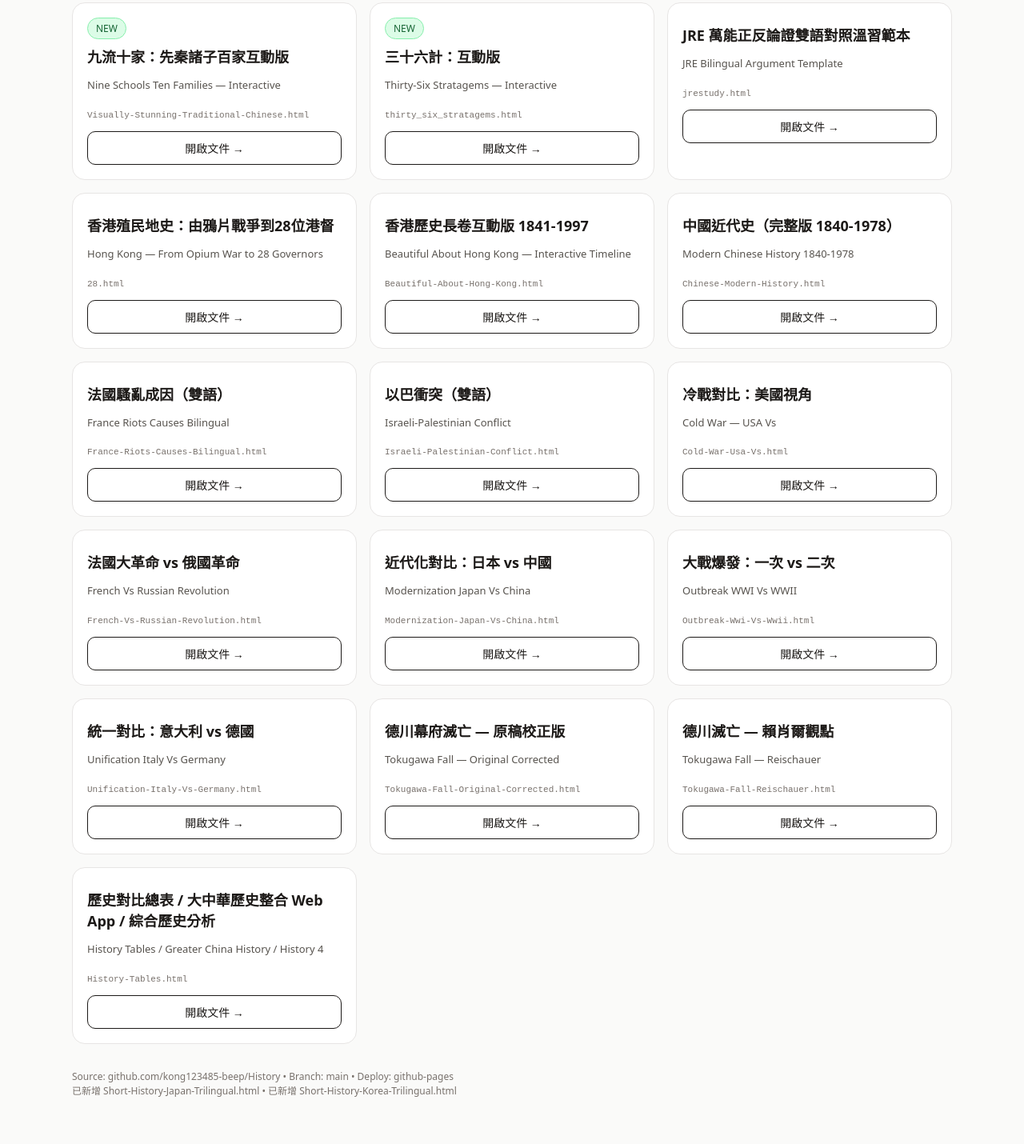
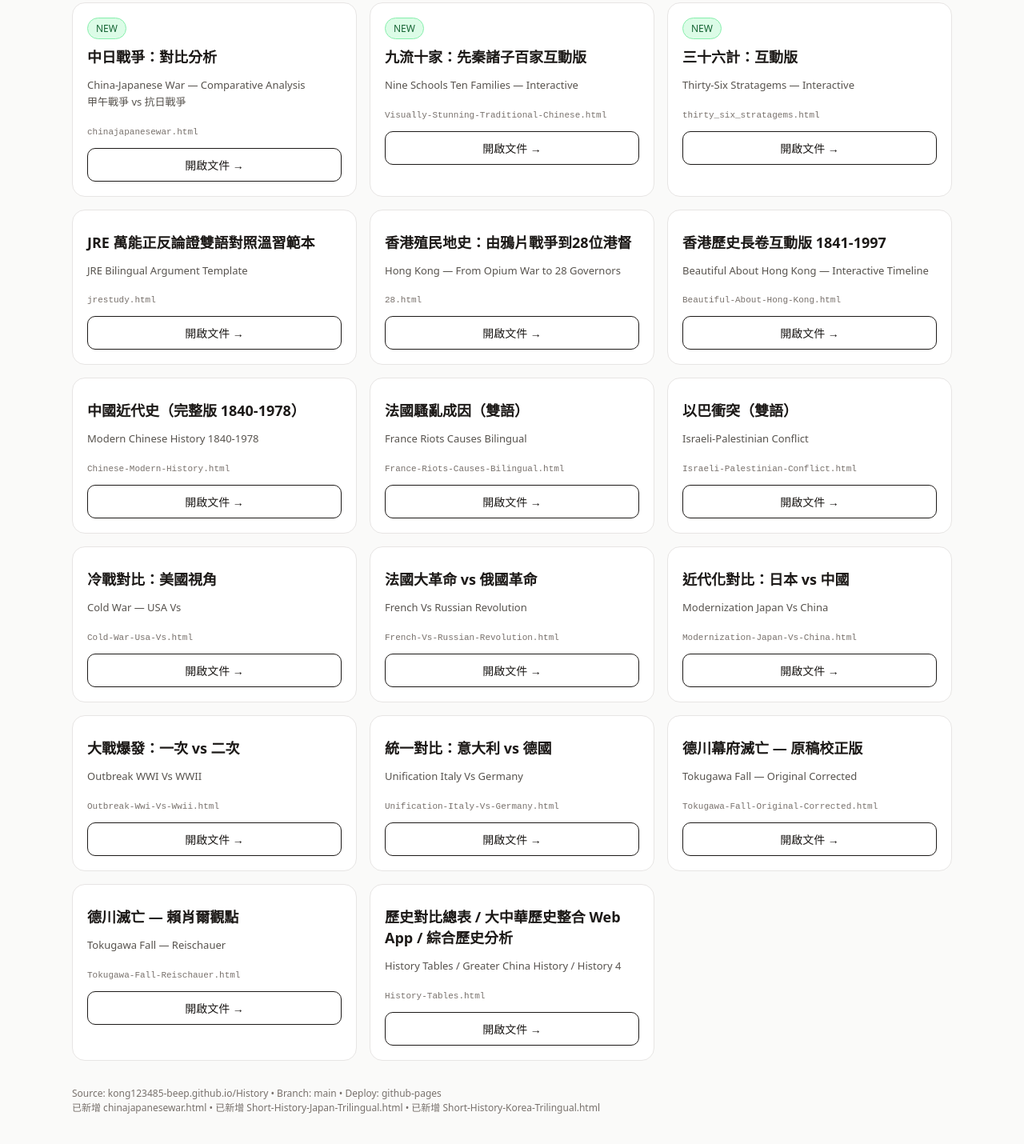
Before and after one commit to kong123485-beep/History, a plain HTML site: page Index.html in a window 1280 px wide. Shown: the part 846-2276 px from the top of the page at 80% size. Drawn offline with Linux system fonts and the light colour scheme.

Commit message:
Update Index.html

```diff
--- a/Index.html
+++ b/Index.html
@@ -27,48 +27,56 @@ h2{margin-top:36px}
 <p>📚 HISTORY ARCHIVE · 歷史檔案</p>
 <h1>History Archive<br><span style="font-size:20px;color:#78716c">歷史檔案 / kong123485-beep</span></h1>
 <p>此目錄索引 <code>https://github.com/kong123485-beep/History</code> 內所有歷史對比分析頁面。GitHub Pages 自動部署。</p>
-<div class="note"><strong>最新新增：日本三語版 + 韓國三語版</strong> — 中英日 / 中英韓對照，日本版附假名 furigana，一次睇晒。</div>
-<input class="search" placeholder="搜尋：例如 Japan, Korea, JRE, 法國, 德川…" oninput="document.querySelectorAll('.card').forEach(c=>c.style.display=c.textContent.toLowerCase().includes(this.value.toLowerCase())?'block':'none')">
+<div class="note"><strong>最新新增：中日戰爭 + 日本三語版 + 韓國三語版</strong> — 中日戰爭對比分析已上架，一次睇晒。</div>
+<input class="search" placeholder="搜尋：例如 Japan, Korea, JRE, 法國, 德川, 中日戰爭…" oninput="document.querySelectorAll('.card').forEach(c=>c.style.display=c.textContent.toLowerCase().includes(this.value.toLowerCase())?'block':'none')">
 
 <h2>✨ 最新新增 · New</h2>
 <div class="grid">
   <article class="card">
     <span class="badge">now - NEW</span>
+    <h3>中日戰爭：對比分析</h3>
+    <p>China-Japanese War — Comparative Analysis<br>甲午戰爭 (1894-95) vs 抗日戰爭 / 第二次中日戰爭 (1937-45)<br>背景 → 爆發原因 → 過程 → 結局 → 影響對比</p>
+    <code>chinajapanesewar.html</code>
+    <a class="btn" href="https://kong123485-beep.github.io/History/chinajapanesewar.html">開啟文件 →</a>
+  </article>
+  <article class="card">
+    <span class="badge">now - NEW</span>
     <h3>日本簡史：三語對照版</h3>
     <p>Short History of Japan — Trilingual<br>中文 / English / 日本語（附假名 furigana）<br>繩文 → 彌生 → 古墳 → 飛鳥 → 奈良 → 平安 → 鎌倉 → 室町 → 安土桃山 → 江戶 → 明治 → 大正 → 昭和 → 平成 → 令和</p>
     <code>Short-History-Japan-Trilingual.html</code>
-    <a class="btn" href="Short-History-Japan-Trilingual.html">開啟文件 →</a>
+    <a class="btn" href="https://kong123485-beep.github.io/History/Short-History-Japan-Trilingual.html">開啟文件 →</a>
   </article>
   <article class="card">
     <span class="badge">now - NEW</span>
     <h3>韓國簡史：三語對照版</h3>
     <p>Short History of Korea — Trilingual<br>中文 / English / 한국어<br>檀君神話 / 古朝鮮 → 三國時代 → 統一新羅 → 高麗 → 朝鮮王朝 → 日本佔領 → 韓戰 → 漢江奇蹟 → 民主化 → K-Culture</p>
     <code>Short-History-Korea-Trilingual.html</code>
-    <a class="btn" href="Short-History-Korea-Trilingual.html">開啟文件 →</a>
+    <a class="btn" href="https://kong123485-beep.github.io/History/Short-History-Korea-Trilingual.html">開啟文件 →</a>
   </article>
 </div>
 
 <h2>📂 全部檔案 · All Files</h2>
 <div class="grid">
-  <article class="card old"><span class="badge">NEW</span><h3>九流十家：先秦諸子百家互動版</h3><p>Nine Schools Ten Families — Interactive</p><code>Visually-Stunning-Traditional-Chinese.html</code><a class="btn" href="Visually-Stunning-Traditional-Chinese.html">開啟文件 →</a></article>
-  <article class="card old"><span class="badge">NEW</span><h3>三十六計：互動版</h3><p>Thirty-Six Stratagems — Interactive</p><code>thirty_six_stratagems.html</code><a class="btn" href="thirty_six_stratagems.html">開啟文件 →</a></article>
-  <article class="card old"><h3>JRE 萬能正反論證雙語對照溫習範本</h3><p>JRE Bilingual Argument Template</p><code>jrestudy.html</code><a class="btn" href="jrestudy.html">開啟文件 →</a></article>
-  <article class="card old"><h3>香港殖民地史：由鴉片戰爭到28位港督</h3><p>Hong Kong — From Opium War to 28 Governors</p><code>28.html</code><a class="btn" href="28.html">開啟文件 →</a></article>
-  <article class="card old"><h3>香港歷史長卷互動版 1841-1997</h3><p>Beautiful About Hong Kong — Interactive Timeline</p><code>Beautiful-About-Hong-Kong.html</code><a class="btn" href="Beautiful-About-Hong-Kong.html">開啟文件 →</a></article>
-  <article class="card old"><h3>中國近代史（完整版 1840-1978）</h3><p>Modern Chinese History 1840-1978</p><code>Chinese-Modern-History.html</code><a class="btn" href="Chinese-Modern-History.html">開啟文件 →</a></article>
-  <article class="card old"><h3>法國騷亂成因（雙語）</h3><p>France Riots Causes Bilingual</p><code>France-Riots-Causes-Bilingual.html</code><a class="btn" href="France-Riots-Causes-Bilingual.html">開啟文件 →</a></article>
-  <article class="card old"><h3>以巴衝突（雙語）</h3><p>Israeli-Palestinian Conflict</p><code>Israeli-Palestinian-Conflict.html</code><a class="btn" href="Israeli-Palestinian-Conflict.html">開啟文件 →</a></article>
-  <article class="card old"><h3>冷戰對比：美國視角</h3><p>Cold War — USA Vs</p><code>Cold-War-Usa-Vs.html</code><a class="btn" href="Cold-War-Usa-Vs.html">開啟文件 →</a></article>
-  <article class="card old"><h3>法國大革命 vs 俄國革命</h3><p>French Vs Russian Revolution</p><code>French-Vs-Russian-Revolution.html</code><a class="btn" href="French-Vs-Russian-Revolution.html">開啟文件 →</a></article>
-  <article class="card old"><h3>近代化對比：日本 vs 中國</h3><p>Modernization Japan Vs China</p><code>Modernization-Japan-Vs-China.html</code><a class="btn" href="Modernization-Japan-Vs-China.html">開啟文件 →</a></article>
-  <article class="card old"><h3>大戰爆發：一次 vs 二次</h3><p>Outbreak WWI Vs WWII</p><code>Outbreak-Wwi-Vs-Wwii.html</code><a class="btn" href="Outbreak-Wwi-Vs-Wwii.html">開啟文件 →</a></article>
-  <article class="card old"><h3>統一對比：意大利 vs 德國</h3><p>Unification Italy Vs Germany</p><code>Unification-Italy-Vs-Germany.html</code><a class="btn" href="Unification-Italy-Vs-Germany.html">開啟文件 →</a></article>
-  <article class="card old"><h3>德川幕府滅亡 — 原稿校正版</h3><p>Tokugawa Fall — Original Corrected</p><code>Tokugawa-Fall-Original-Corrected.html</code><a class="btn" href="Tokugawa-Fall-Original-Corrected.html">開啟文件 →</a></article>
-  <article class="card old"><h3>德川滅亡 — 賴肖爾觀點</h3><p>Tokugawa Fall — Reischauer</p><code>Tokugawa-Fall-Reischauer.html</code><a class="btn" href="Tokugawa-Fall-Reischauer.html">開啟文件 →</a></article>
-  <article class="card old"><h3>歷史對比總表 / 大中華歷史整合 Web App / 綜合歷史分析</h3><p>History Tables / Greater China History / History 4</p><code>History-Tables.html</code><a class="btn" href="History-Tables.html">開啟文件 →</a></article>
+  <article class="card old"><span class="badge">NEW</span><h3>中日戰爭：對比分析</h3><p>China-Japanese War — Comparative Analysis<br>甲午戰爭 vs 抗日戰爭</p><code>chinajapanesewar.html</code><a class="btn" href="https://kong123485-beep.github.io/History/chinajapanesewar.html">開啟文件 →</a></article>
+  <article class="card old"><span class="badge">NEW</span><h3>九流十家：先秦諸子百家互動版</h3><p>Nine Schools Ten Families — Interactive</p><code>Visually-Stunning-Traditional-Chinese.html</code><a class="btn" href="https://kong123485-beep.github.io/History/Visually-Stunning-Traditional-Chinese.html">開啟文件 →</a></article>
+  <article class="card old"><span class="badge">NEW</span><h3>三十六計：互動版</h3><p>Thirty-Six Stratagems — Interactive</p><code>thirty_six_stratagems.html</code><a class="btn" href="https://kong123485-beep.github.io/History/thirty_six_stratagems.html">開啟文件 →</a></article>
+  <article class="card old"><h3>JRE 萬能正反論證雙語對照溫習範本</h3><p>JRE Bilingual Argument Template</p><code>jrestudy.html</code><a class="btn" href="https://kong123485-beep.github.io/History/jrestudy.html">開啟文件 →</a></article>
+  <article class="card old"><h3>香港殖民地史：由鴉片戰爭到28位港督</h3><p>Hong Kong — From Opium War to 28 Governors</p><code>28.html</code><a class="btn" href="https://kong123485-beep.github.io/History/28.html">開啟文件 →</a></article>
+  <article class="card old"><h3>香港歷史長卷互動版 1841-1997</h3><p>Beautiful About Hong Kong — Interactive Timeline</p><code>Beautiful-About-Hong-Kong.html</code><a class="btn" href="https://kong123485-beep.github.io/History/Beautiful-About-Hong-Kong.html">開啟文件 →</a></article>
+  <article class="card old"><h3>中國近代史（完整版 1840-1978）</h3><p>Modern Chinese History 1840-1978</p><code>Chinese-Modern-History.html</code><a class="btn" href="https://kong123485-beep.github.io/History/Chinese-Modern-History.html">開啟文件 →</a></article>
+  <article class="card old"><h3>法國騷亂成因（雙語）</h3><p>France Riots Causes Bilingual</p><code>France-Riots-Causes-Bilingual.html</code><a class="btn" href="https://kong123485-beep.github.io/History/France-Riots-Causes-Bilingual.html">開啟文件 →</a></article>
+  <article class="card old"><h3>以巴衝突（雙語）</h3><p>Israeli-Palestinian Conflict</p><code>Israeli-Palestinian-Conflict.html</code><a class="btn" href="https://kong123485-beep.github.io/History/Israeli-Palestinian-Conflict.html">開啟文件 →</a></article>
+  <article class="card old"><h3>冷戰對比：美國視角</h3><p>Cold War — USA Vs</p><code>Cold-War-Usa-Vs.html</code><a class="btn" href="https://kong123485-beep.github.io/History/Cold-War-Usa-Vs.html">開啟文件 →</a></article>
+  <article class="card old"><h3>法國大革命 vs 俄國革命</h3><p>French Vs Russian Revolution</p><code>French-Vs-Russian-Revolution.html</code><a class="btn" href="https://kong123485-beep.github.io/History/French-Vs-Russian-Revolution.html">開啟文件 →</a></article>
+  <article class="card old"><h3>近代化對比：日本 vs 中國</h3><p>Modernization Japan Vs China</p><code>Modernization-Japan-Vs-China.html</code><a class="btn" href="https://kong123485-beep.github.io/History/Modernization-Japan-Vs-China.html">開啟文件 →</a></article>
+  <article class="card old"><h3>大戰爆發：一次 vs 二次</h3><p>Outbreak WWI Vs WWII</p><code>Outbreak-Wwi-Vs-Wwii.html</code><a class="btn" href="https://kong123485-beep.github.io/History/Outbreak-Wwi-Vs-Wwii.html">開啟文件 →</a></article>
+  <article class="card old"><h3>統一對比：意大利 vs 德國</h3><p>Unification Italy Vs Germany</p><code>Unification-Italy-Vs-Germany.html</code><a class="btn" href="https://kong123485-beep.github.io/History/Unification-Italy-Vs-Germany.html">開啟文件 →</a></article>
+  <article class="card old"><h3>德川幕府滅亡 — 原稿校正版</h3><p>Tokugawa Fall — Original Corrected</p><code>Tokugawa-Fall-Original-Corrected.html</code><a class="btn" href="https://kong123485-beep.github.io/History/Tokugawa-Fall-Original-Corrected.html">開啟文件 →</a></article>
+  <article class="card old"><h3>德川滅亡 — 賴肖爾觀點</h3><p>Tokugawa Fall — Reischauer</p><code>Tokugawa-Fall-Reischauer.html</code><a class="btn" href="https://kong123485-beep.github.io/History/Tokugawa-Fall-Reischauer.html">開啟文件 →</a></article>
+  <article class="card old"><h3>歷史對比總表 / 大中華歷史整合 Web App / 綜合歷史分析</h3><p>History Tables / Greater China History / History 4</p><code>History-Tables.html</code><a class="btn" href="https://kong123485-beep.github.io/History/History-Tables.html">開啟文件 →</a></article>
 </div>
 
-<p style="font-size:12px;color:#78716c;margin-top:32px">Source: github.com/kong123485-beep/History • Branch: main • Deploy: github-pages<br>已新增 Short-History-Japan-Trilingual.html • 已新增 Short-History-Korea-Trilingual.html</p>
+<p style="font-size:12px;color:#78716c;margin-top:32px">Source: kong123485-beep.github.io/History • Branch: main • Deploy: github-pages<br>已新增 chinajapanesewar.html • 已新增 Short-History-Japan-Trilingual.html • 已新增 Short-History-Korea-Trilingual.html</p>
 </div>
 </body>
 </html>
```
